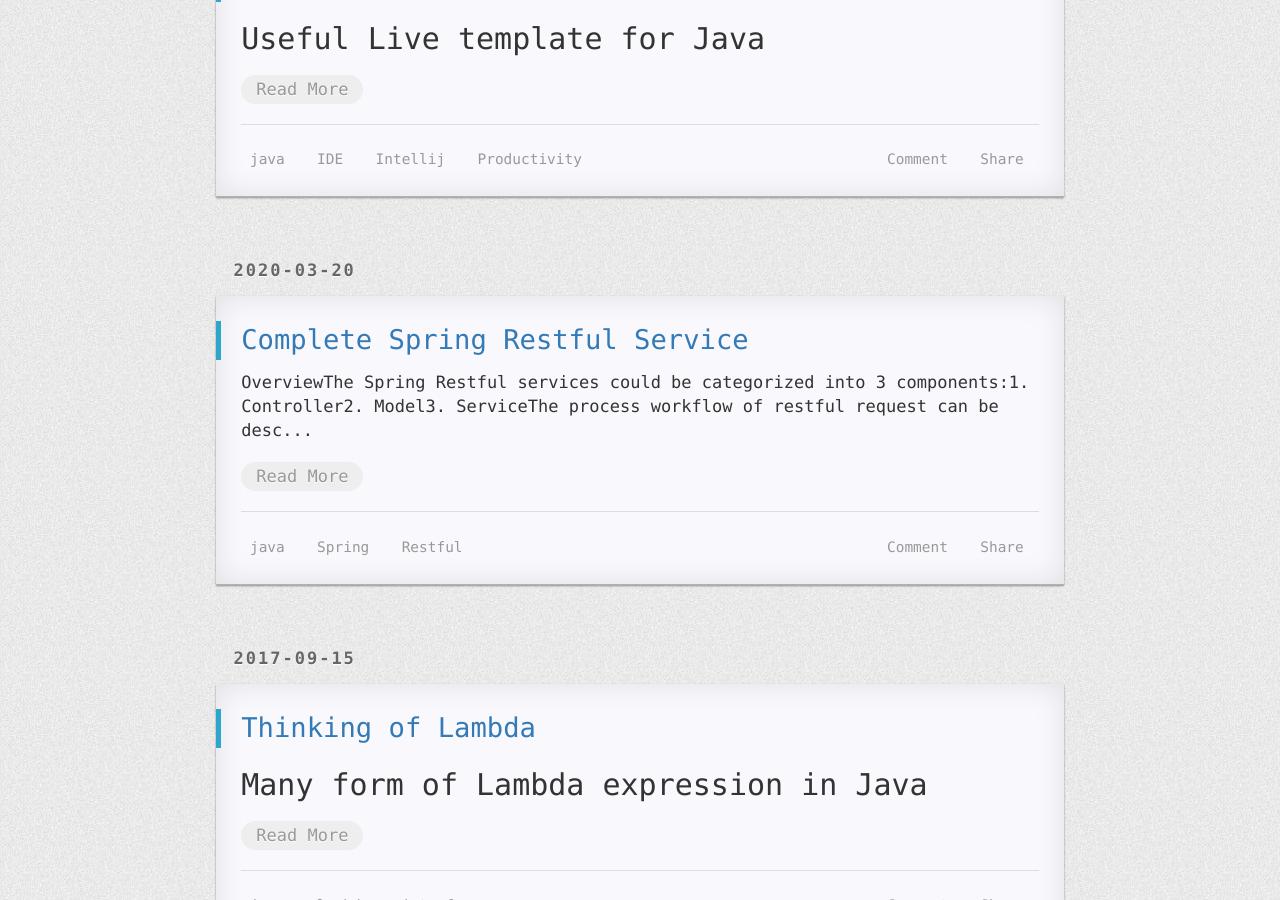
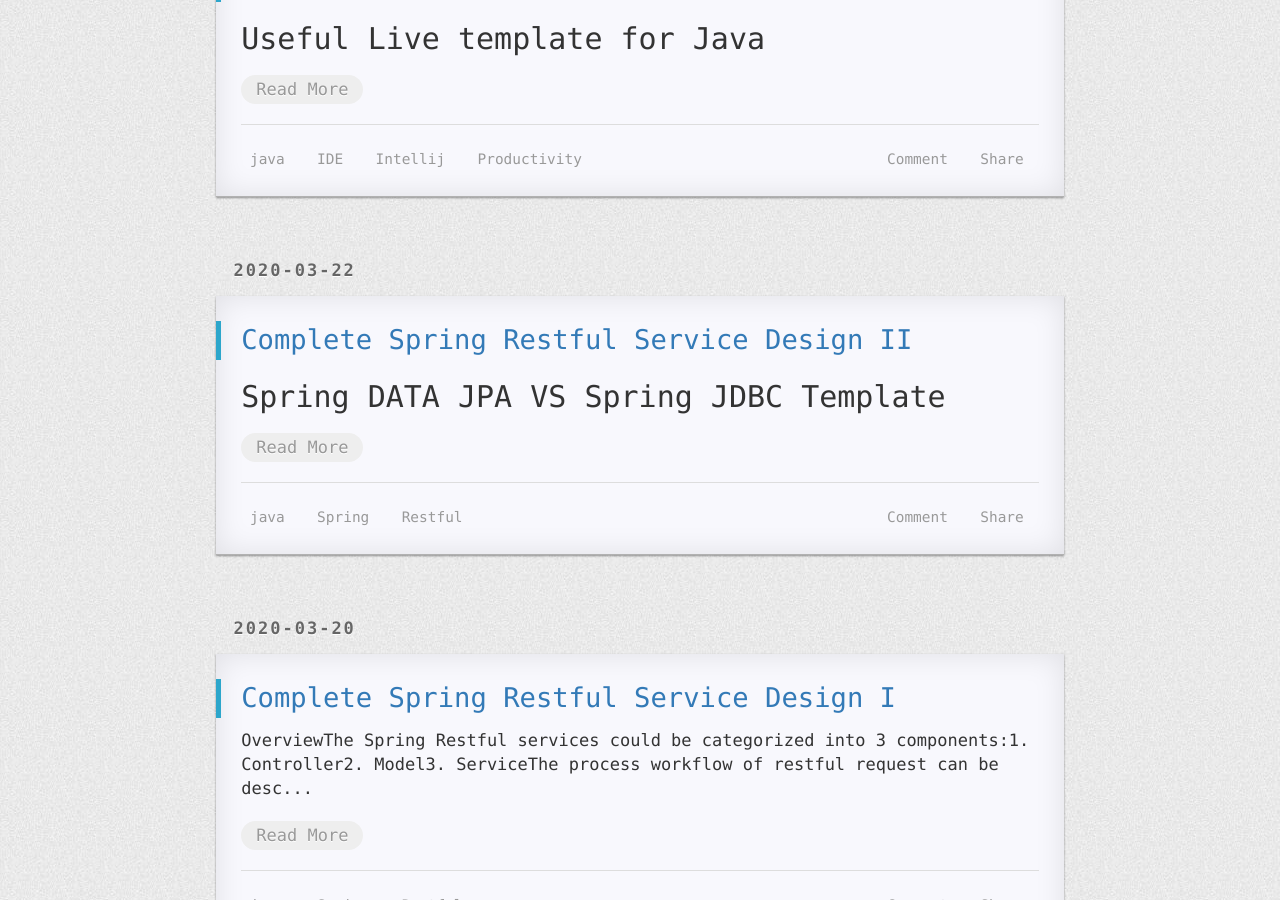
Before and after one commit to R0NGSH3N/r0ngsh3n.github.io, a Jekyll site: the page built from pages/2category.html, in a window 1280 px wide and 900 px high, scrolled down 659 px. Built offline with Jekyll 4.4.1, drawn with Linux system fonts in a browser that asks for light colours; nearby versions of some CDN libraries; comment, search, counter and statistics services are not loaded; a style sheet for code colours, icons or effects is not loaded; part of the change alters nothing that is shown.

Commit message:
new post

````diff
--- a/_posts/2020-03-20-restful.md
+++ b/_posts/2020-03-20-restful.md
@@ -1,6 +1,6 @@
 ---
 layout: post
-title: Complete Spring Restful Service
+title: Complete Spring Restful Service Design I
 tags: java Spring Restful
 categories: common
 ---
--- /dev/null
+++ b/_posts/2020-03-22-restful-II.md
@@ -0,0 +1,167 @@
+---
+layout: post
+title: Complete Spring Restful Service Design II
+tags: java Spring Restful
+categories: common
+---
+
+## Spring DATA JPA VS Spring JDBC Template
+
+    There are lot of ways to implement Spring DATA JPA, but I would say, when the Object design is simple: means not so many relations(is it or has it) between objects, then use
+    Spring DATA JPA, if the Object design is complicatd: 3+ table composite into 1 object or the query is complicated, I would suggest use JDBC Template object which let you write SQL and handle the O/R mapping by yourself...it is not that difficult.
+
+### Set up H2 testing Database
+
+1. Create Entity object in your project:
+
+```java
+@Entity
+public class User {
+    @Id @GeneratedValue
+    Long Id;
+
+    @NotEmpty(message = "User Name can not be empty")
+    @Size(min = 4, max = 20, message = "user name has to be 4 - 20")
+    private String name;
+
+    @NotEmpty(message = "Password can not be empty")
+    @Size(min = 4, max = 20, message = "password has to be 4 - 20")
+    private String password;
+
+    @NotEmpty(message = "Email can not be emtpy")
+    @Email
+    private String email;
+
+    public String getName() {
+        return name;
+    }
+
+    public void setName(String name) {
+        this.name = name;
+    }
+
+    public String getPassword() {
+        return password;
+    }
+
+    public void setPassword(String password) {
+        this.password = password;
+    }
+
+    public String getEmail() {
+        return email;
+    }
+
+    public void setEmail(String email) {
+        this.email = email;
+    }
+}
+```
+
+2.Add following in your `resources` folder:
+
+```java
+spring.h2.console.enabled=true
+spring.datasource.url=jdbc:h2:mem:testdb
+spring.data.jpa.repositories.bootstrap-mode=default
+```
+
+3.Start the application, and go to `http://localhost:8080/h2-console`
+you should see the screen as following:
+![Picture 1](https://r0ngsh3n.github.io/static/img/0322/pic1.PNG)
+
+4.Change the JDBC text into this
+`jdbc:h2:mem:testdb`
+5.You should see `USER` table in the testdb
+![Picture 2](https://r0ngsh3n.github.io/static/img/0322/pic2.PNG)
+
+### One to Many relationship
+
+Let's say we have shopping app, user can select many items and we will represent the relationship as 1 user to many items.
+
+#### Using Spring DATA JPA
+
+##### Create Your `Repository`
+
+You need create `Repository` to implements the Spring Data JPA, 4 steps to create `Repository`:
+
+1.Declare your repository interface (extends from Spring repository), usually we can extends from `CRUDRepository`, in the Spring repository, it will take care of `Create` and `Update` and `Delete`
+2.Declare your Query in your repository interface
+3.Add your repository into config (either java config or XML)
+4.Inject your repository as other bean
+
+#### Using Spring JDBCTemplate
+
+For complicate CRUD, you can use `Customizing Individual Repositories` to archive that purpose, in here, we will use `JDBCTemplate` to create customized Individual Repository.
+3 steps to create this customized repository with JDBCTemplate and implementation
+
+1.Create Repository Interface
+
+```java
+public interface CustomizedUserRepository {
+    public User findUserAndItemsWithUserId(Long userId);
+}
+```
+
+2.Create Implement Class of Customized Repository Interface
+
+```java
+public class CustomizedUserRepositoryImpl implements CustomizedUserRepository{
+
+    private static final String SELECT_USER_WITH_ITEMS = "Select * FROM item WHERE id in (SELECT items_id FROM user_items WHERE user_id = ?)";
+    private static final String SELECT_USER = "Select * FROM user WHERE id = ?";
+    private JdbcTemplate jdbcTemplate;
+
+    @Autowired
+    public void setJdbcTemplate(JdbcTemplate jdbcTemplate) {
+        this.jdbcTemplate = jdbcTemplate;
+    }
+
+    @Override
+    public User findUserAndItemsWithUserId(Long userId) {
+        User linkedUser = jdbcTemplate.queryForObject(SELECT_USER, new Object[]{userId},
+                (rs,rowNum) ->{
+                    User user = new User();
+                    user.setId(rs.getLong("id"));
+                    user.setName(rs.getString("name"));
+                    user.setEmail(rs.getString("email"));
+                    user.setPassword(rs.getString("password"));
+                    return user;
+                });
+        List<Item> items = jdbcTemplate.query(SELECT_USER_WITH_ITEMS, new Object[]{userId},
+                (rs, rowNum) -> {
+                    Item item = new Item();
+                    item.setId(rs.getLong("id"));
+                    item.setName(rs.getString("name"));
+                    item.setProvider(rs.getString("provider"));
+                    item.setUnitPrice(rs.getBigDecimal("price"));
+                    return item;
+                } );
+
+        linkedUser.setItems(items);
+        return linkedUser;
+    }
+}
+```
+
+3.Update your repository to extends from Customized Repository Interface
+~~~java
+@Repository
+public interface UserRepository extends CrudRepository<User, Long>, CustomizedUserRepository{
+
+    @Nullable
+    Stream<User> findByName(@Nullable String name);
+
+    Optional<User> findByEmail(String email);
+
+}
+~~~
+
+In above `UserRepository` object, now it implements `CrudRepository` and `CutomizedUserRepository` interfaces.
+
+## Conclusion
+
+- Validation should leave to Model (User object in this case) object.
+- There should be a center point to handle all the exception cross the board.
+- The Response object should be an unified format.
+- Controller Advice is solution for handle request/response cross the board, with this function, we can handle Exception and Response cross the board.
````
Also changed, not shown: static/img/0322/pic1.PNG (added), static/img/0322/pic2.PNG (added), static/img/0322/pic3.PNG (added).
